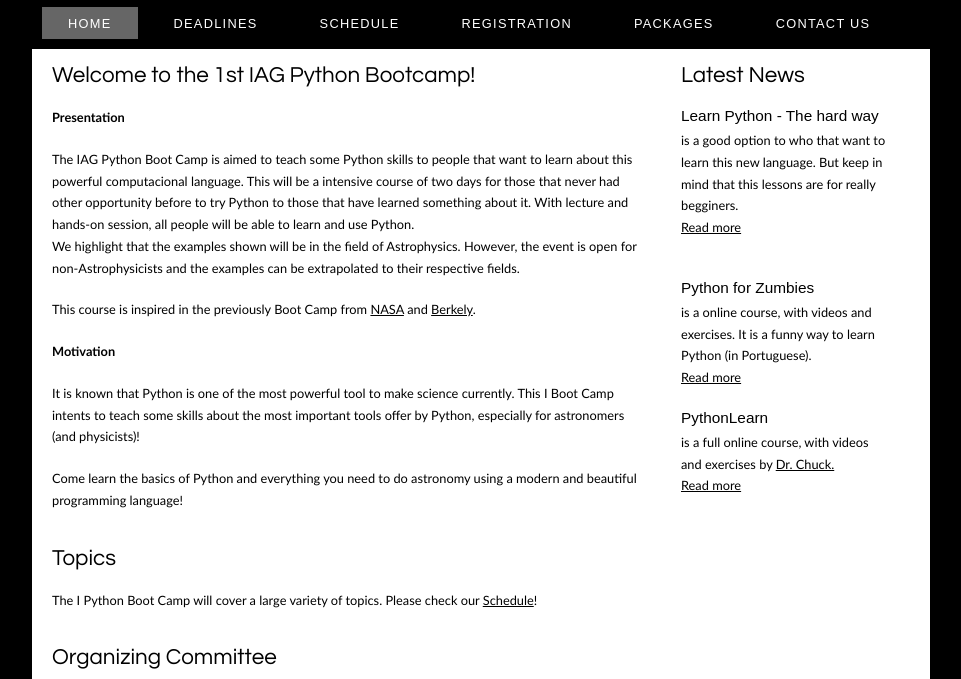
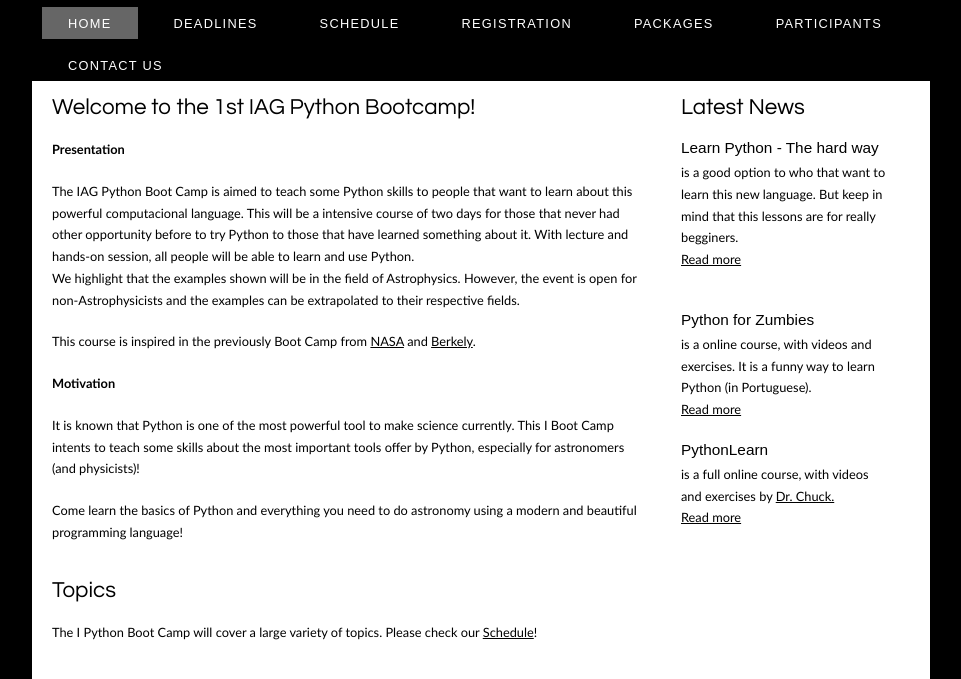
Before and after one commit to PythonBootCampIAG-USP/PBC_page, a plain HTML site: page index.html in a window 1280 px wide. Shown: the part 153-832 px from the top of the page, without its empty margins (159-1120 px from the left). Drawn offline with Linux system fonts and the light colour scheme.

Commit message:
Update index.html
add participants link

```diff
--- a/index.html
+++ b/index.html
@@ -27,7 +27,7 @@
           <li><a href="schedule.html">Schedule</a></li>
           <li><a href="registration.html">Registration</a></li>
           <li><a href="packages.html">Packages</a></li>
-          <!-- <li><a href="participants.html">Packages</a></li> change in all of the other .html files -->
+          <li><a href="participants.html">Participants</a></li>
           <li><a href="contact.html">Contact Us</a></li>
         </ul>
       </div>
```
